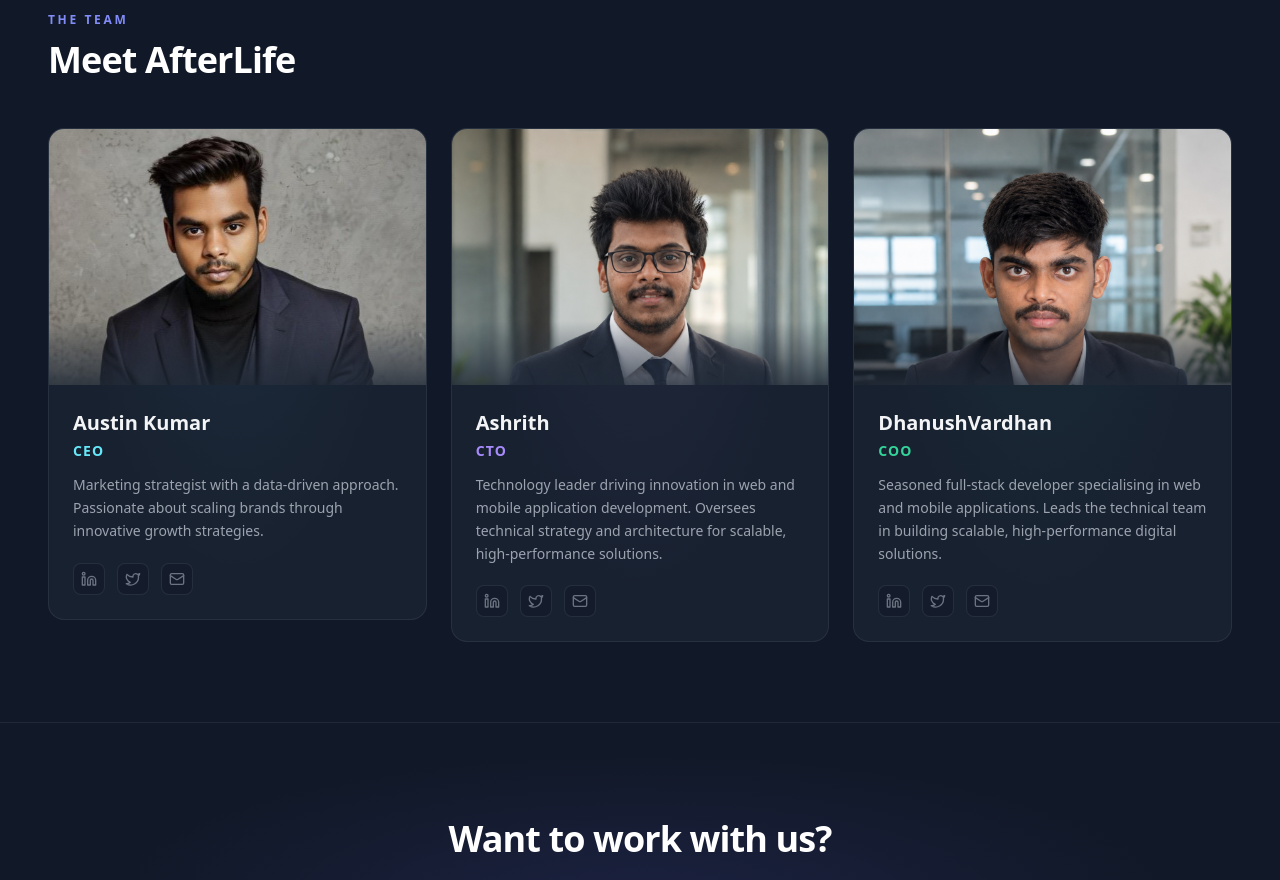
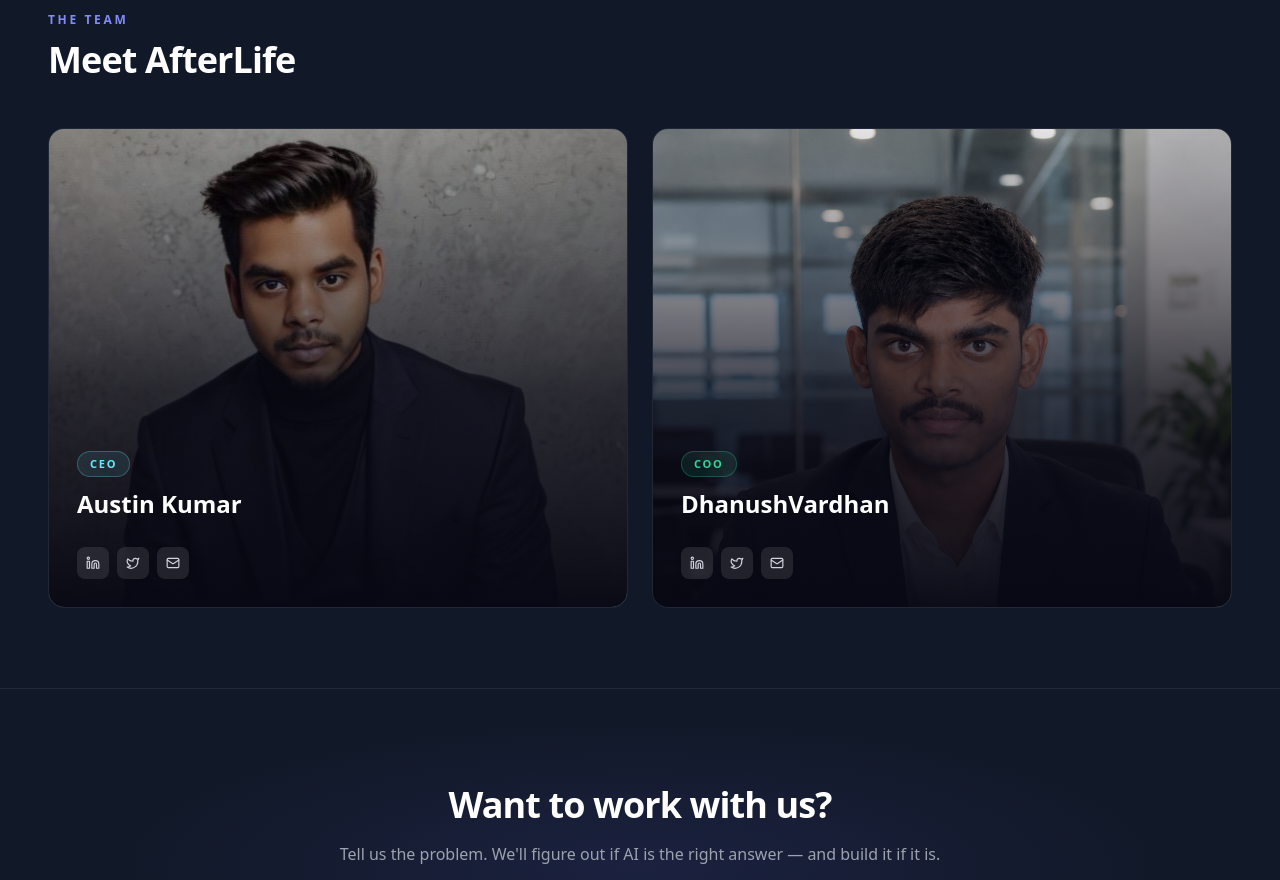
Before and after one commit to Afterlife24/afterlife, a React (Vite) app: page /about in a window 1280 px wide. Shown: the part 1680-2560 px from the top of the page. Built offline with nearby package versions, Linux system fonts and the light colour scheme.

Commit message:
redesign: team cards as portrait photo cards, remove Ashrith

```diff
--- a/src/components/TeamMember.tsx
+++ b/src/components/TeamMember.tsx
@@ -19,39 +19,54 @@ const TeamMember: React.FC<TeamMemberProps> = ({ name, role, image, bio, color }
   const accent = color ?? ROLE_COLORS[role] ?? '#60a5fa';
 
   return (
-    <div className="group relative flex flex-col overflow-hidden rounded-2xl border border-gray-700/50 bg-gray-800/60 transition-all duration-300 hover:border-gray-600 hover:-translate-y-1">
-      {/* Accent tint */}
-      <div
-        className="pointer-events-none absolute inset-0 rounded-2xl"
-        style={{ background: `radial-gradient(ellipse at 50% 0%, ${accent}12, transparent 65%)` }}
-      />
-
-      {/* Photo */}
-      <div className="relative h-64 overflow-hidden">
+    <div className="group relative overflow-hidden rounded-2xl border border-gray-700/40" style={{ height: 480 }}>
+      {/* Full-bleed photo */}
       <img
         src={image}
         alt={name}
-          className="h-full w-full object-cover object-top transition-transform duration-500 group-hover:scale-105"
+        className="absolute inset-0 h-full w-full object-cover object-top transition-transform duration-700 group-hover:scale-105"
       />
-        {/* Bottom fade into card */}
-        <div className="absolute inset-x-0 bottom-0 h-16 bg-gradient-to-t from-gray-800/80 to-transparent" />
-      </div>
 
-      {/* Content */}
-      <div className="relative z-10 flex flex-col gap-3 p-6">
-        <div>
-          <h3 className="text-xl font-bold text-gray-100">{name}</h3>
+      {/* Gradient overlay — always dark at bottom, lifts on hover */}
+      <div
+        className="absolute inset-0 transition-opacity duration-300"
+        style={{
+          background:
+            'linear-gradient(to top, rgba(8,8,20,0.98) 0%, rgba(8,8,20,0.75) 45%, rgba(8,8,20,0.1) 100%)',
+        }}
+      />
+
+      {/* Accent color tint */}
+      <div
+        className="absolute inset-0 opacity-0 group-hover:opacity-100 transition-opacity duration-500"
+        style={{
+          background: `radial-gradient(ellipse at 50% 100%, ${accent}22, transparent 65%)`,
+        }}
+      />
+
+      {/* Content pinned to the bottom */}
+      <div className="absolute inset-x-0 bottom-0 p-7 flex flex-col gap-3">
+        {/* Role pill */}
         <span
-            className="mt-1 inline-block text-sm font-semibold tracking-[0.08em]"
-            style={{ color: accent }}
+          className="inline-flex w-fit items-center rounded-full px-3 py-1 text-[11px] font-bold tracking-[0.16em] uppercase"
+          style={{
+            background: `${accent}18`,
+            color: accent,
+            border: `1px solid ${accent}45`,
+          }}
         >
           {role}
         </span>
-        </div>
-        <p className="text-sm leading-relaxed text-gray-400">{bio}</p>
+
+        <h3 className="text-2xl font-bold text-white leading-tight">{name}</h3>
+
+        {/* Bio slides up on hover */}
+        <p className="text-sm leading-relaxed text-gray-300 max-h-0 overflow-hidden opacity-0 transition-all duration-400 group-hover:max-h-24 group-hover:opacity-100">
+          {bio}
+        </p>
 
         {/* Social links */}
-        <div className="mt-2 flex items-center gap-3">
+        <div className="flex items-center gap-2 pt-1">
           {[
             { Icon: Linkedin, label: `${name}'s LinkedIn` },
             { Icon: Twitter, label: `${name}'s Twitter` },
@@ -61,18 +76,18 @@ const TeamMember: React.FC<TeamMemberProps> = ({ name, role, image, bio, color }
               key={label}
               href="#"
               aria-label={label}
-              className="flex h-8 w-8 items-center justify-center rounded-lg border border-gray-700/50 bg-gray-900/50 text-gray-500 transition-all hover:border-gray-500 hover:text-gray-200"
+              className="flex h-8 w-8 items-center justify-center rounded-lg bg-white/10 text-gray-300 backdrop-blur-sm transition-all hover:bg-white/20 hover:text-white"
             >
-              <Icon className="h-4 w-4" />
+              <Icon className="h-3.5 w-3.5" />
             </a>
           ))}
         </div>
       </div>
 
-      {/* Bottom accent line */}
+      {/* Accent bottom line */}
       <div
-        className="absolute bottom-0 left-0 h-[2px] w-0 rounded-full transition-all duration-500 group-hover:w-full"
-        style={{ background: `linear-gradient(to right, ${accent}80, transparent)` }}
+        className="absolute bottom-0 left-0 h-[2.5px] w-0 rounded-full transition-all duration-500 group-hover:w-full"
+        style={{ background: `linear-gradient(to right, ${accent}, transparent)` }}
       />
     </div>
   );
--- a/src/pages/AboutPage.tsx
+++ b/src/pages/AboutPage.tsx
@@ -5,7 +5,6 @@ import TeamMember from '../components/TeamMember';
 
 import austin from '../assests/WhatsApp Image 2025-06-06 at 21.13.21_bc7f3526.jpg';
 import dhanush from '../assests/dhanush.png';
-import ashrith from '../assests/ash.jpg';
 
 /* ─── useInView ─────────────────────────────────────────────────────────────── */
 function useInView(threshold = 0.15) {
@@ -31,12 +30,6 @@ const TEAM = [
     role: 'CEO',
     image: austin,
     bio: 'Marketing strategist with a data-driven approach. Passionate about scaling brands through innovative growth strategies.',
-  },
-  {
-    name: 'Ashrith',
-    role: 'CTO',
-    image: ashrith,
-    bio: 'Technology leader driving innovation in web and mobile application development. Oversees technical strategy and architecture for scalable, high-performance solutions.',
   },
   {
     name: 'DhanushVardhan',
@@ -249,7 +242,7 @@ const AboutPage: React.FC = () => {
             </h2>
           </motion.div>
 
-          <div className="grid grid-cols-1 md:grid-cols-2 lg:grid-cols-3 gap-6">
+          <div className="grid grid-cols-1 md:grid-cols-2 gap-6">
             {TEAM.map((member, i) => (
               <motion.div
                 key={member.name}
```
Lines whose indentation alone changed are shown as unchanged.
